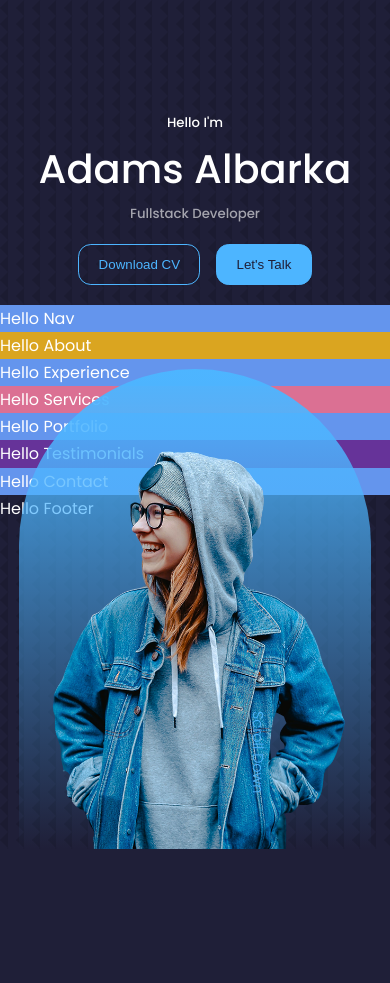
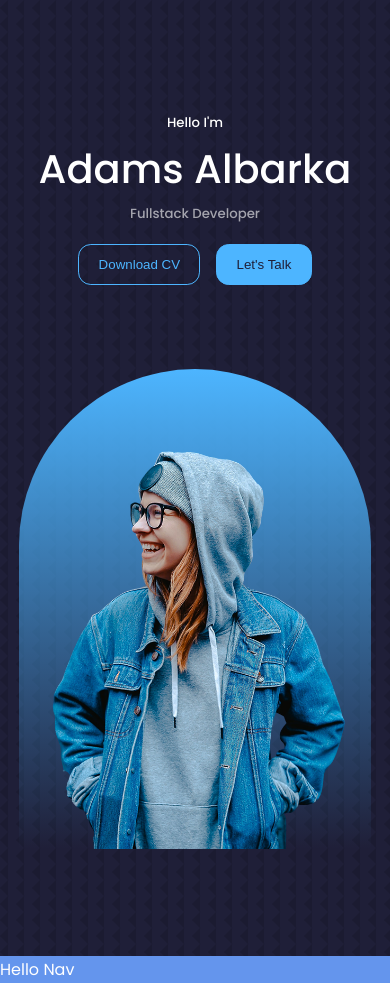
Before and after one commit to sibTunechy/React_Web_Egator, a React (Create React App) app: page / in a window 390 px wide. Before the commit the page ends 849 px from the top, so only its background shows below. Built offline with nearby package versions, Linux system fonts and the light colour scheme.

Commit message:
HEADER COMPONENT
Completed header component.

```diff
--- a/src/App.jsx
+++ b/src/App.jsx
@@ -14,13 +14,13 @@ const App = () => {
     <div className='App'>
       <Header />
       <Nav />
-      <About />
+      {/* <About />
       <Experience />
       <Services />
       <Portfolio />
       <Testimonials />
       <Contact />
-      <Footer />
+      <Footer /> */}
     </div>
   )
 }
--- a/src/Components/header/Header.jsx
+++ b/src/Components/header/Header.jsx
@@ -6,13 +6,12 @@ import { data } from '../../data'
 import Button from '../../tools/Button/Button'
 import Socials from '../../tools/Socials/Socials'
 export default function Header() {
-  return (
-    <header>
+  return (<>
+    <header className='header'>
       <div className="container header__container">
         <h5>Hello I'm</h5>
         <h1>Adams Albarka</h1>
         <h5 className='text-light'> Fullstack Developer</h5>
-     </div>
         <Button>
         <a href={CV} download className='btn'> Download CV </a>
         <a href='#contact' className='btn btn-primary'> Let's Talk </a>
@@ -25,6 +24,8 @@ export default function Header() {
 
       <a href="#contact" className='scroll__down'>Scroll Down</a>
 
+      </div>
     </header>
+  </>
   )
 }
--- a/src/Components/header/header.css
+++ b/src/Components/header/header.css
@@ -1,12 +1,14 @@
-header {
-  /* height: 100vh; */
+.header {
+  height: 100%;
   overflow: hidden;
   padding-top: 7rem;
+  /* background-color: aliceblue; */
 }
 .header__container{
   text-align: center;
-  height: 100%;
+  height: 100vh;
   position: relative;
+  /* background-color: aquamarine; */
 }
 /* ===== IMAGE ===== */
 .me{
@@ -29,5 +31,22 @@ header {
   transform: rotate(90deg);
   font-weight: 300;
   font-size: 0.9rem;
-  margin: 0 8rem;
+  margin: 0 3rem;
 }
+
+/* ===== MEDIA QUERIES TABLET ===== */
+@media screen and (max-width: 1024px) {
+  .header__container{
+    height: 68vh;
+  }
+}
+
+/* ===== MEDIA QUERIES MOBILE ===== */
+@media screen and (max-width: 600px) {
+  .header__container{
+    height: 100vh;
+  }
+  .scroll__down{
+    display: none;
+  }
+}
--- a/src/tools/Socials/Socials.jsx
+++ b/src/tools/Socials/Socials.jsx
@@ -1,7 +1,6 @@
 import React from 'react'
 import {
     BsLinkedin,
-    BsFacebook,
     BsTwitter,
     BsWhatsapp
  } from "react-icons/bs";
--- a/src/tools/Socials/socials.css
+++ b/src/tools/Socials/socials.css
@@ -6,7 +6,7 @@
     position: absolute;
     left: 0;
     bottom: 3rem;
-    margin: 0 10rem;
+    margin: 0 3rem;
 }
 .socials::after{
     content: " ";
@@ -14,3 +14,10 @@
     height: 2rem;
     background: var(--color-primary);
 }
+
+/* ===== MEDIA QUERIES MOBILE ===== */
+@media screen and (max-width: 600px) {
+    .socials{
+      display: none;
+    }
+  }
```
Lines whose indentation alone changed are shown as unchanged.
